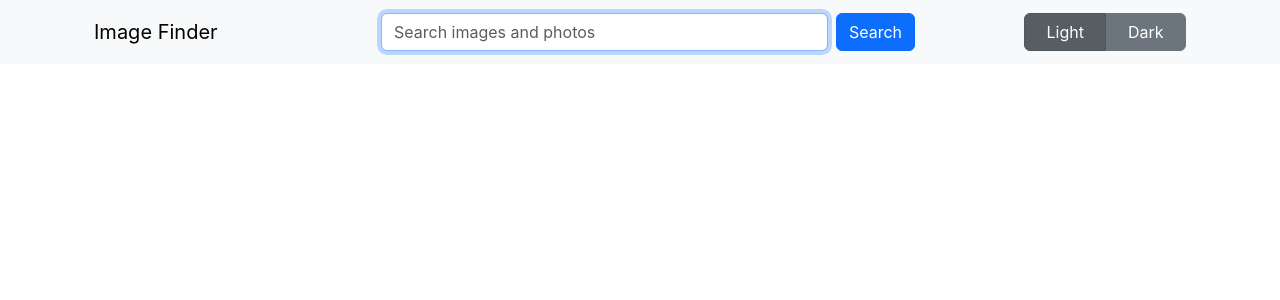
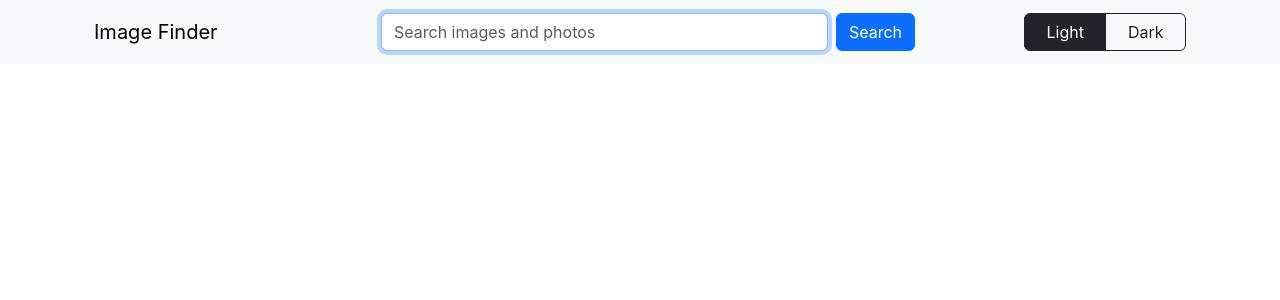
Before and after one commit to Valik3201/goit-react-hw-03-image-finder, a React (Create React App) app: page / in a window 1280 px wide. Shown: the top 300 px of the page. Built offline with nearby package versions, Linux system fonts and the light colour scheme; no server answers.

Commit message:
feat(ui): update theme change button

```diff
--- a/src/components/Searchbar.jsx
+++ b/src/components/Searchbar.jsx
@@ -29,7 +29,7 @@ export const Searchbar = () => {
       <Navbar bg={theme} variant={theme} fixed="top">
         <Container className="justify-content-center pt-1 pb-1">
           <Row className="mb-2 mb-md-0 justify-content-between align-items-center w-100">
-            <Navbar.Brand as={Col} xs={2} href="#">
+            <Navbar.Brand as={Col} xs={2}>
               Image Finder
             </Navbar.Brand>
 
@@ -44,7 +44,7 @@ export const Searchbar = () => {
                   key={idx}
                   id={`theme-radio-${idx}`}
                   type="radio"
-                  variant="secondary"
+                  variant={`outline-${theme === 'light' ? 'dark' : 'light'}`}
                   name="theme"
                   value={radio.value}
                   checked={theme === radio.value}
```
